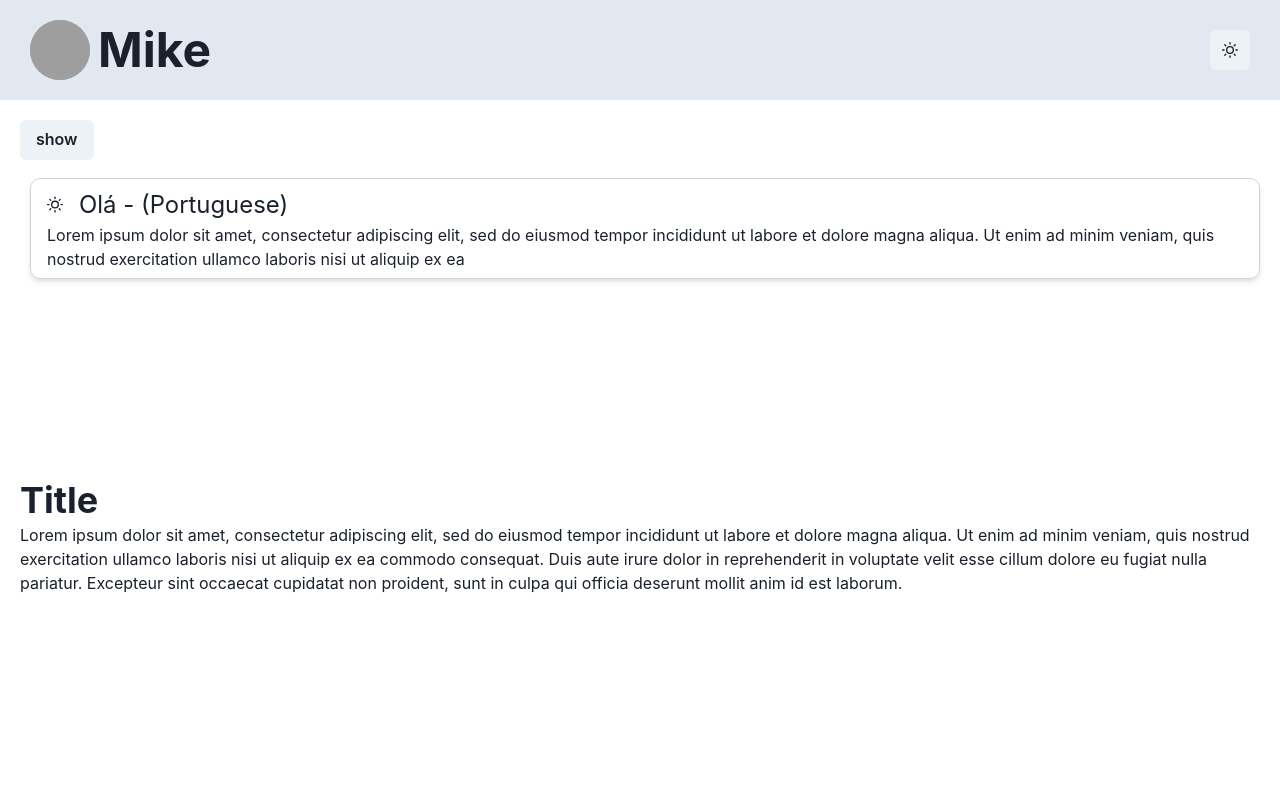
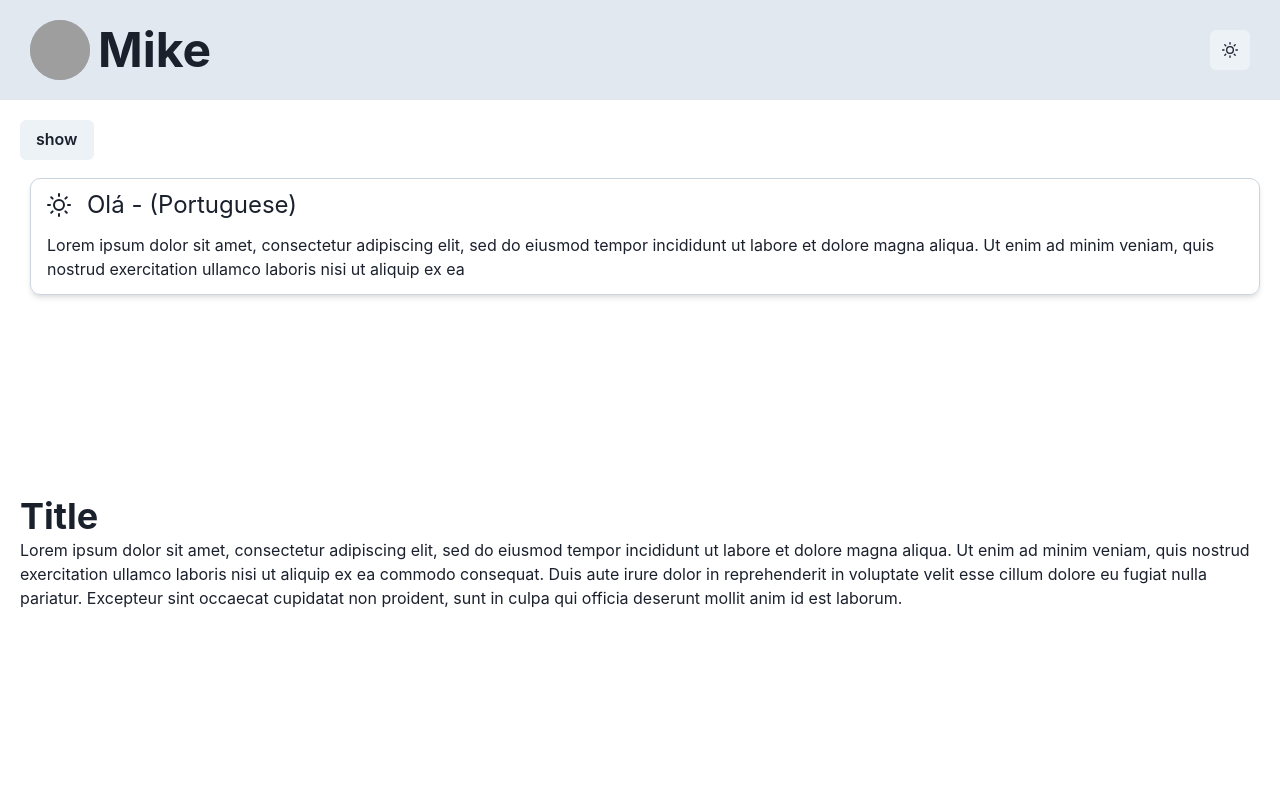
Before and after one commit to mikemajara/animated-card-framer-motion, a React (Create React App) app: page / in a window 1280 px wide. Both pictures are taken after a click on the element 645 px from the left and 199 px from the top of the page. Shown: the top 800 px of the page. Built offline with nearby package versions, Linux system fonts and the light colour scheme; grey boxes are pictures that could not be loaded.

Commit message:
style: minor changes
* add margin to text and title
* increase sizes of header

```diff
--- a/src/animated-button.tsx
+++ b/src/animated-button.tsx
@@ -71,7 +71,10 @@ export const AnimatedButton = (props: any) => {
     backgroundColor: "white"
   };
 
-  const defaultTransition = { duration: 3 };
+  const defaultTransition = {
+    type: "spring",
+    /*duration: .2,*/ bounce: 0
+  };
 
   return (
     <ABox
@@ -103,13 +106,19 @@ export const AnimatedButton = (props: any) => {
         align="center"
         layout
         initial={false}
+        animate={{
+          marginBottom: isExpanded ? "10px" : 0
+        }}
         transition={{ ...defaultTransition }}
       >
         <AIcon
           layout
           as={SunIcon}
           mr="16px"
-          animate={{ height: isExpanded ? "1.2rem" : "1rem" }}
+          animate={{
+            height: isExpanded ? "1.5rem" : "1rem",
+            width: isExpanded ? "1.5rem" : "1rem"
+          }}
           transition={{ ...defaultTransition }}
         />
         <AText
@@ -127,7 +136,8 @@ export const AnimatedButton = (props: any) => {
         initial={false}
         animate={{
           opacity: isExpanded ? 1 : 0,
-          height: isExpanded ? "auto" : 0
+          height: isExpanded ? "auto" : 0,
+          marginBottom: isExpanded ? "5px" : 0
         }}
         transition={{ ...defaultTransition }}
       >
```
